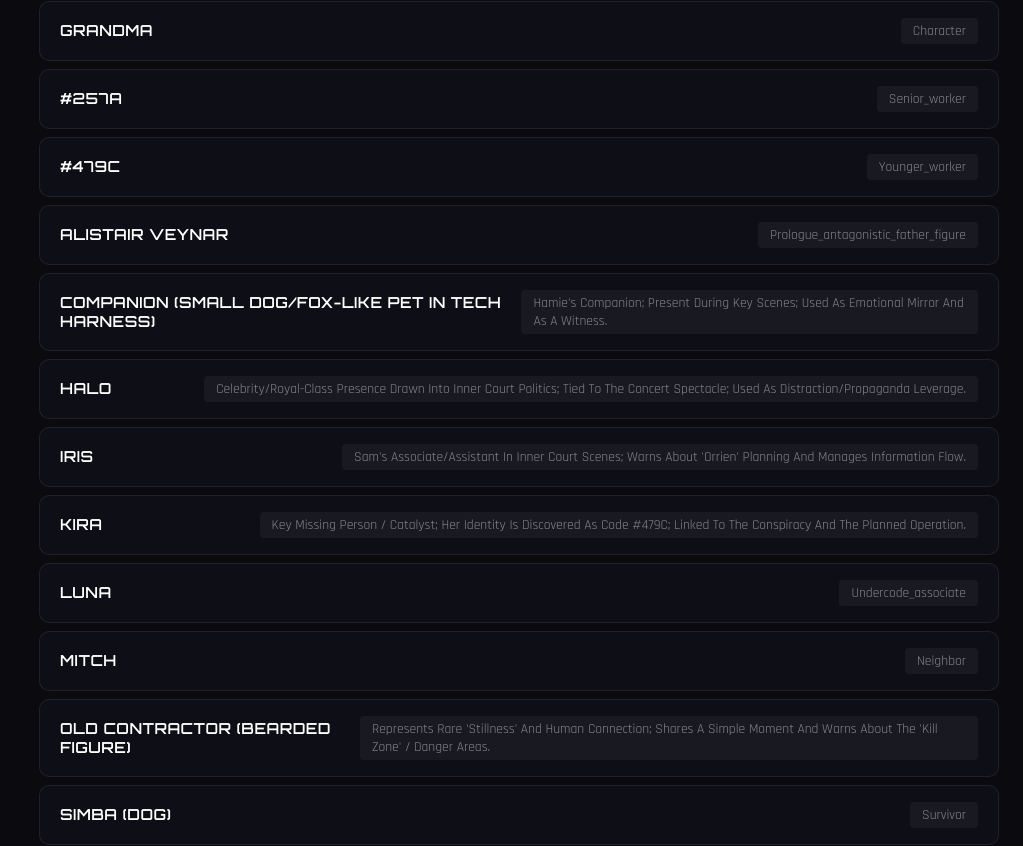
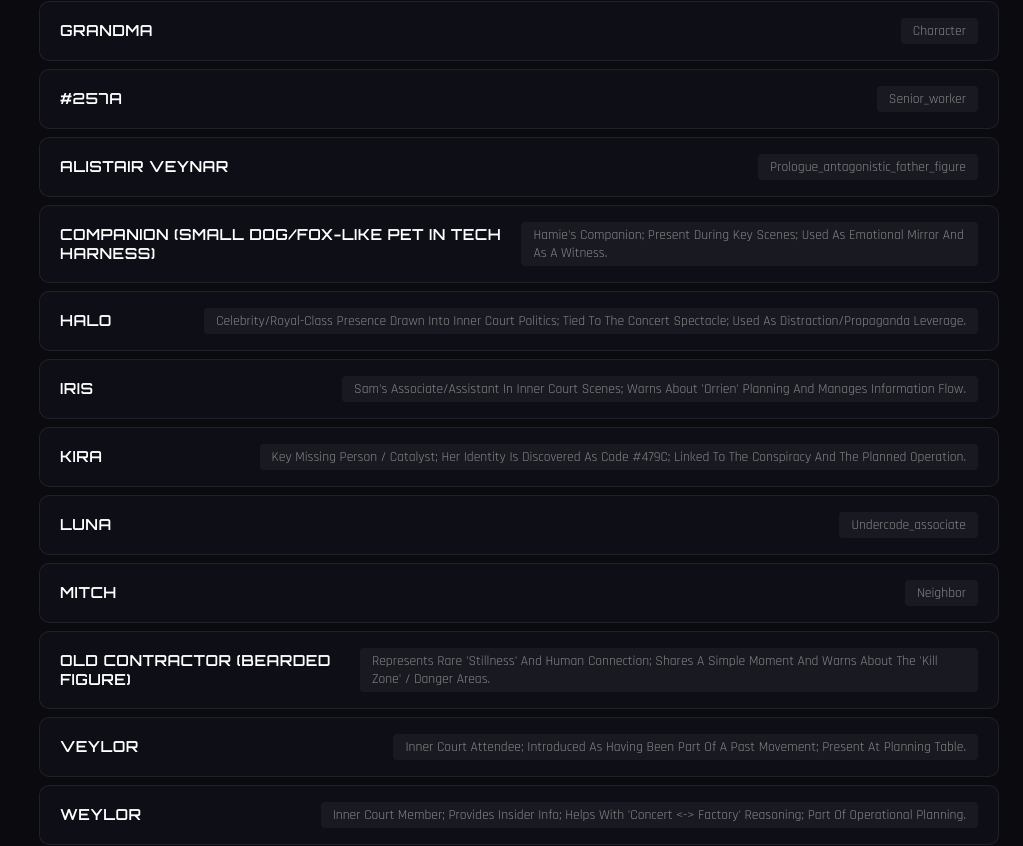
Before and after one commit to zaddy99999/HamieWiki, a Next.js app: page / in a window 1280 px wide. Shown: the part 958-1804 px from the top of the page, without its empty margins (257-1280 px from the left). Built offline with nearby package versions, Linux system fonts and the light colour scheme.

Commit message:
Remove minor characters with insufficient info

```diff
--- a/src/app/page.tsx
+++ b/src/app/page.tsx
@@ -21,7 +21,7 @@ export default function WikiHome() {
     ['hamie', 'sam', 'lira', 'silas', 'ace', 'hikari', 'kael', 'orrien'].includes(c.id)
   );
   const supportingCharacters = characters.filter(c =>
-    !['hamie', 'sam', 'lira', 'silas', 'ace', 'hikari', 'kael', 'orrien', 'simba_digital_identity'].includes(c.id)
+    !['hamie', 'sam', 'lira', 'silas', 'ace', 'hikari', 'kael', 'orrien', 'simba_digital_identity', 'homeless_man_under_overpass', 'dog_simba', '479c', 'veynar_mother'].includes(c.id.toLowerCase())
   );
 
   return (
```
